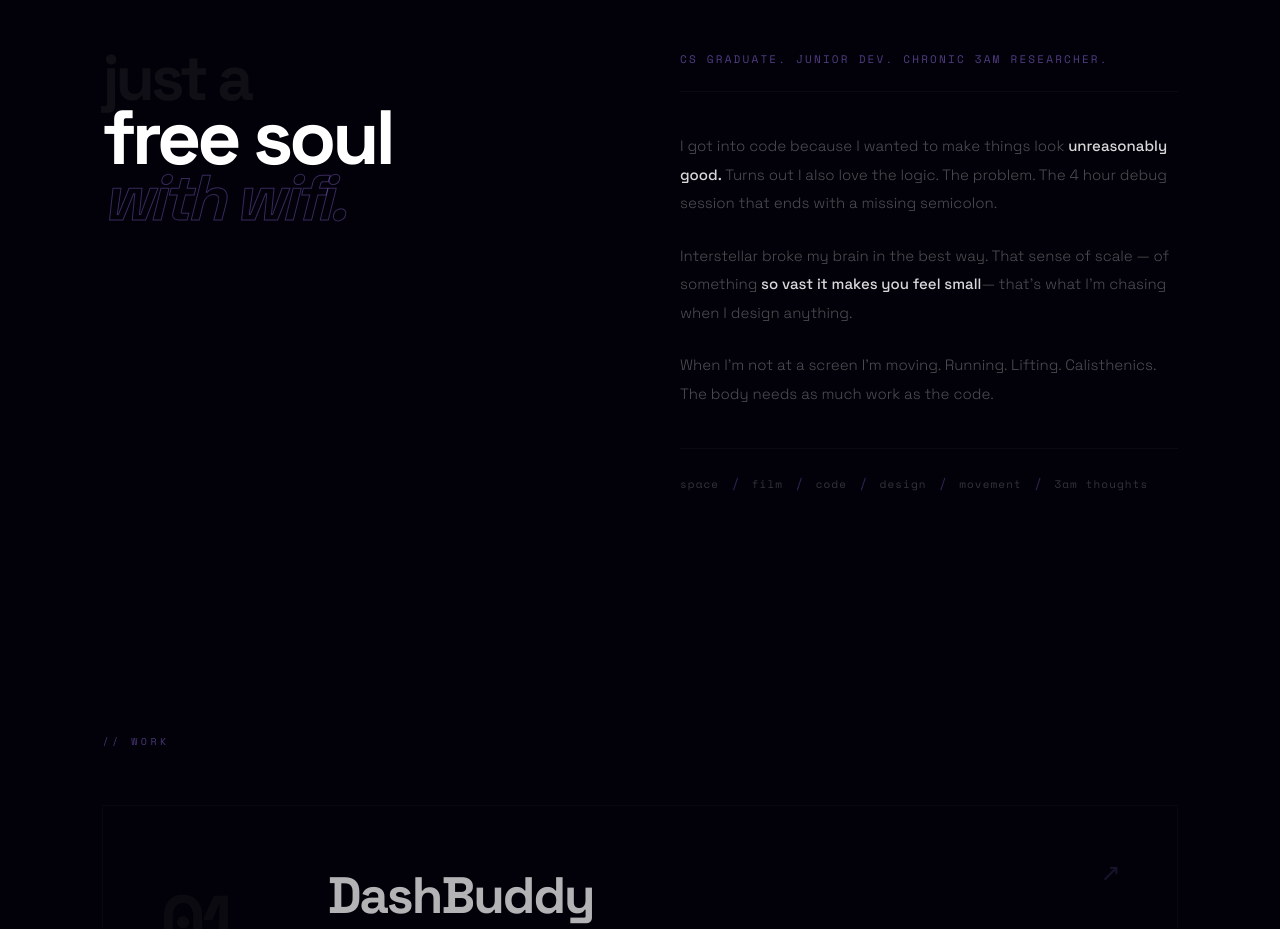
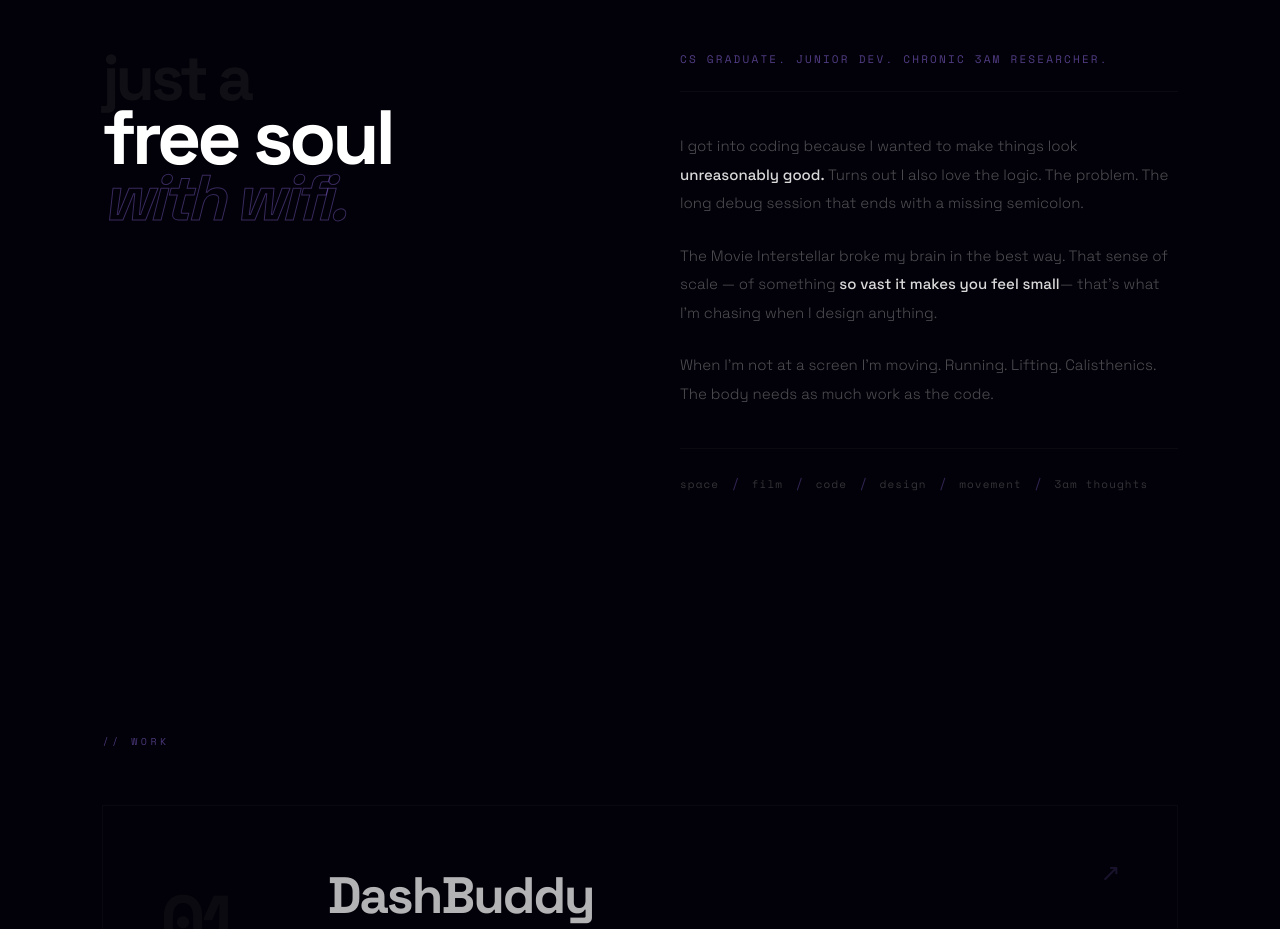
Before and after one commit to digitalrkive/portfolio, a React (Vite) app: page / in a window 1280 px wide. Shown: the part 940-1869 px from the top of the page. Built offline with nearby package versions, Linux system fonts and the light colour scheme.

Commit message:
minor changes

```diff
--- a/index.html
+++ b/index.html
@@ -4,7 +4,7 @@
     <meta charset="UTF-8" />
     <link rel="icon" type="image/svg+xml" href="/favicon.svg" />
     <meta name="viewport" content="width=device-width, initial-scale=1.0" />
-    <title>hennaisjustdagoat</title>
+    <title>Hennaisjustdagoat</title>
   </head>
   <body>
     <div id="root"></div>
--- a/src/components/About.jsx
+++ b/src/components/About.jsx
@@ -22,13 +22,13 @@ export default function About() {
 
           <div className="about-manifesto">
             <p>
-              I got into code because I wanted to make things look
+              I got into coding because I wanted to make things look
               <span className="highlight"> unreasonably good.</span> Turns
-              out I also love the logic. The problem. The 4 hour debug
+              out I also love the logic. The problem. The long debug
               session that ends with a missing semicolon.
             </p>
             <p>
-              Interstellar broke my brain in the best way. That sense of
+              The Movie Interstellar broke my brain in the best way. That sense of
               scale — of something
               <span className="highlight"> so vast it makes you feel small</span>
               — that's what I'm chasing when I design anything.
```
